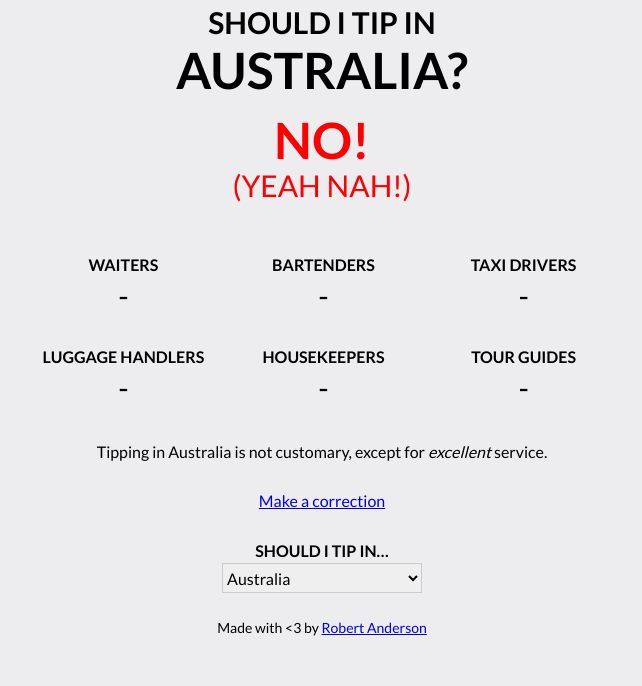
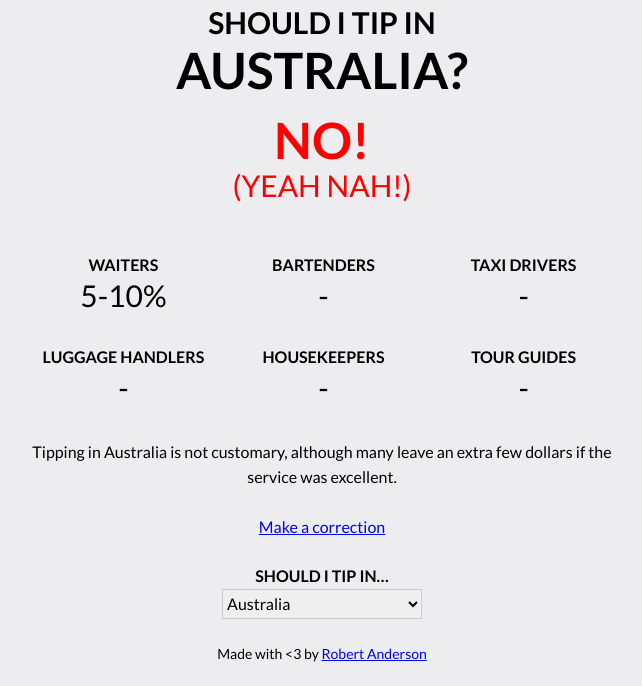
Before and after one commit to noisysocks/shoulditip.in, a Jekyll site: the page built from _countries/australia.md, in a window 1280 px wide. Shown: the part 251-937 px from the top of the page, without its empty margins (318-960 px from the left). Built offline with Jekyll 4.4.1, drawn with Linux system fonts in a browser that asks for light colours; before the commit the page ends 912 px from its top, so only the background shows below that.

Commit message:
clarify australia

```diff
--- a/_countries/australia.md
+++ b/_countries/australia.md
@@ -9,7 +9,7 @@ answer: No!
 local_answer: Yeah nah!
 
 amounts:
-  waiters: '-'
+  waiters: 5-10%
   bartenders: '-'
   taxi_drivers: '-'
   luggage_handlers: '-'
@@ -17,5 +17,6 @@ amounts:
   tour_guides: '-'
 
 extra_info: >
-  Tipping in Australia is not customary, except for *excellent* service.
+  Tipping in Australia is not customary, although many leave an extra few
+  dollars if the service was excellent.
 ---
```
